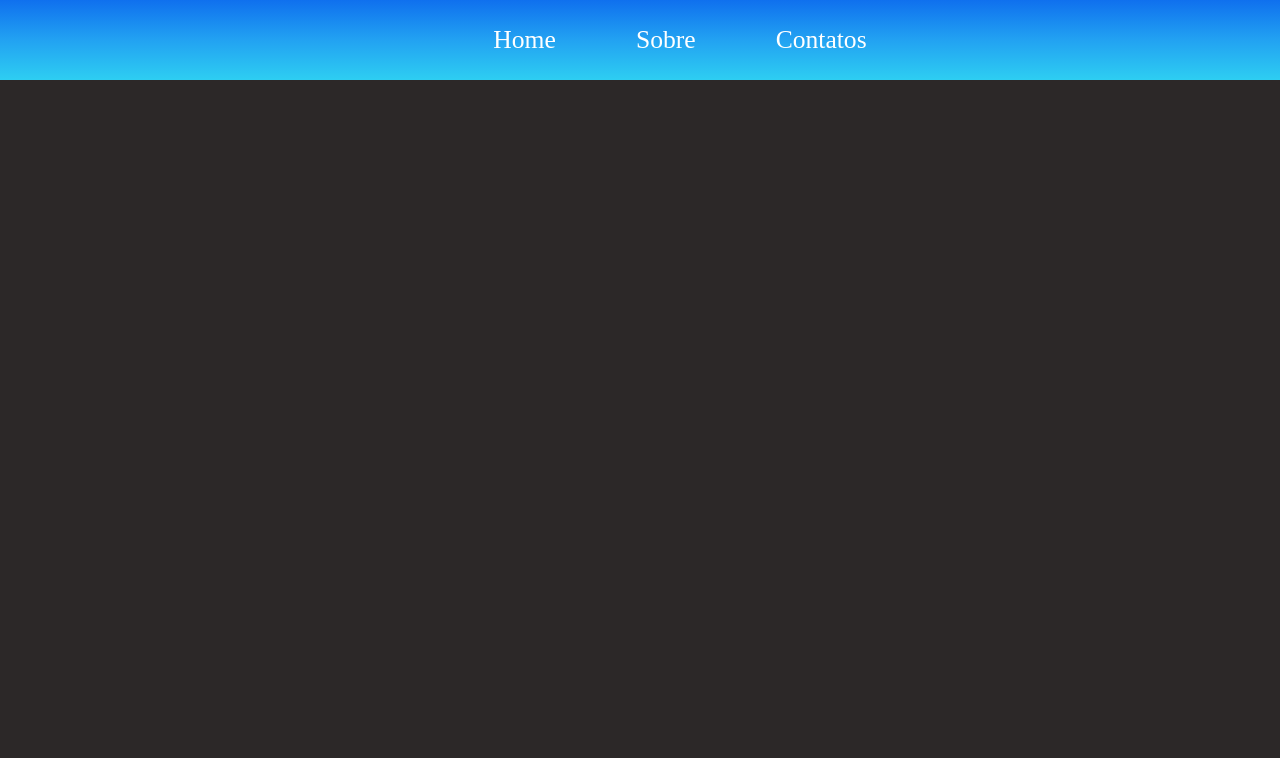
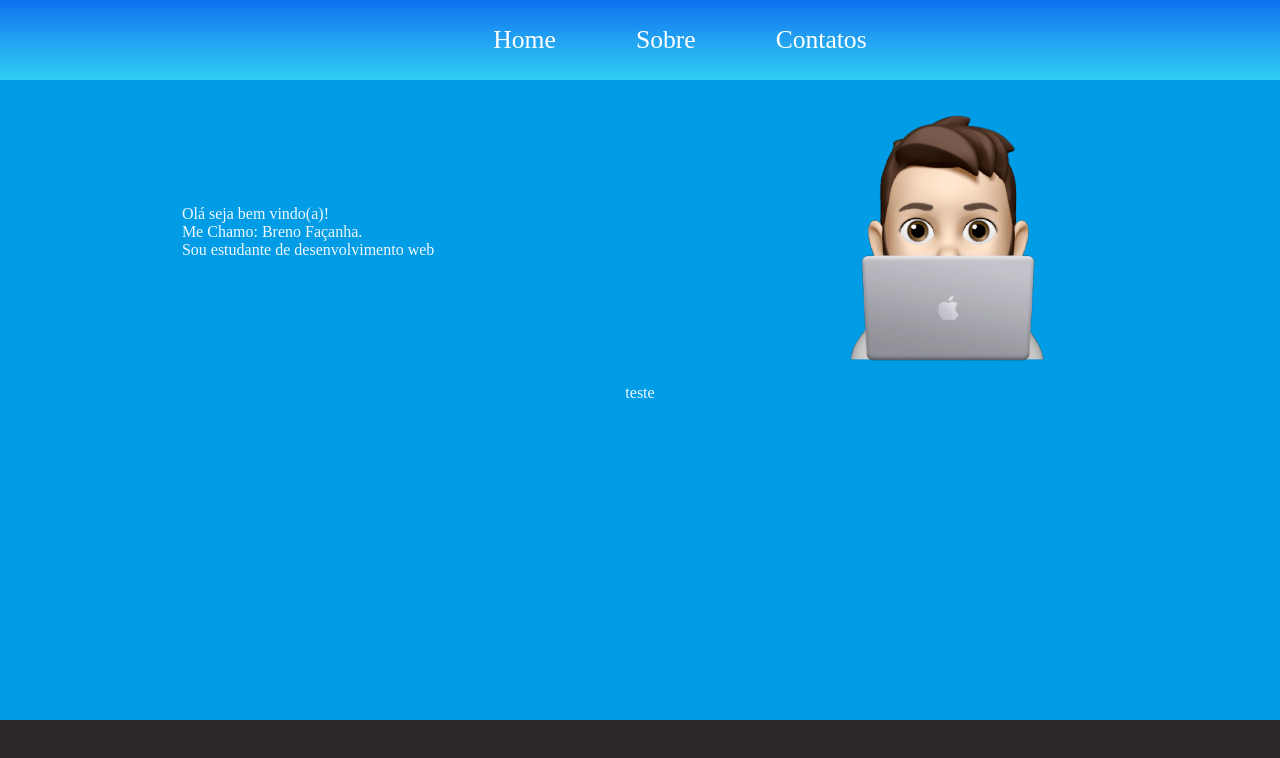
Before and after one commit to breno-facanha/LandingPageReact_1.0, a React (Vite) app in the folder landing-page/: page / in a window 1280 px wide. Shown: the top 758 px of the page. Built offline with nearby package versions, Linux system fonts and the light colour scheme.

Commit message:
Finalizando a primeira parte do componente Main
Colocado img e animação
e  a apresentação e alinhado tudo com display flex

```diff
--- a/landing-page/src/components/Main/Main.jsx
+++ b/landing-page/src/components/Main/Main.jsx
@@ -1,11 +1,29 @@
+import styles from './Main.module.css'
+import photo from '../../assets/breno.png'
+
 export default function Main(){
     return (
         <>
-            <div className="QuemSouEu"></div>
+        <div className={styles.main}>
+            <div className={styles.QuemSouEu}>
+                <div className="nomeDev">
+                    <p>Olá seja bem vindo{'(a)'}!</p>
+                    <p>Me Chamo: Breno Façanha.</p>
+                    <p>Sou estudante de desenvolvimento web</p>
+                </div>
+
+                <div className={styles.imgBreno}>
+                    <img src={photo} alt="" />
+                </div>
+            </div>
 
             <div className="Cards">
+                <div className="formacao">teste</div>
+                <div className="tecnologias"></div>
+                <div className="projetos"></div>
+            </div>
+        </div>
 
-            </div>
         </>
     )
 }
--- a/landing-page/src/components/Main/Main.module.css
+++ b/landing-page/src/components/Main/Main.module.css
@@ -1,4 +1,29 @@
-a{
-    color: white;
-    text-decoration: none;
+.main{
+    display: flex;
+    align-items: center;
+    flex-direction: column;
+    background-color: #009de6;
+
+    height: 80vh;
+    width: 100%;
 }
+
+.QuemSouEu{
+    display: flex;
+    align-items: center;
+    justify-content: space-around;
+
+    width: 100%;
+}
+
+.QuemSouEu .imgBreno img{
+    transition: all 2s ease-out;
+    height: 300px;
+}
+
+.imgBreno img:hover{
+    transform: scale(1.05);
+    transition-duration: 2s;
+    transition: .3;
+    transform: rotatez(360deg);
+}
--- a/landing-page/src/global.css
+++ b/landing-page/src/global.css
@@ -7,4 +7,5 @@ body {
   background-color: rgb(44, 40, 40);
   color: aliceblue;
   height: 100vh;
+  width: 100%;
 }
--- a/landing-page/src/main.jsx
+++ b/landing-page/src/main.jsx
@@ -2,9 +2,11 @@ import React from 'react'
 import ReactDOM from 'react-dom/client'
 import './global.css'
 import Header from './components/Header/Header'
+import Main from './components/Main/Main'
 
 ReactDOM.createRoot(document.getElementById('root')).render(
   <React.StrictMode>
     <Header />
+    <Main />
   </React.StrictMode>,
 )
```
Also changed, not shown: landing-page/src/assets/breno.png (added), landing-page/src/components/Header/Header.module.css (line endings or trailing spaces).
